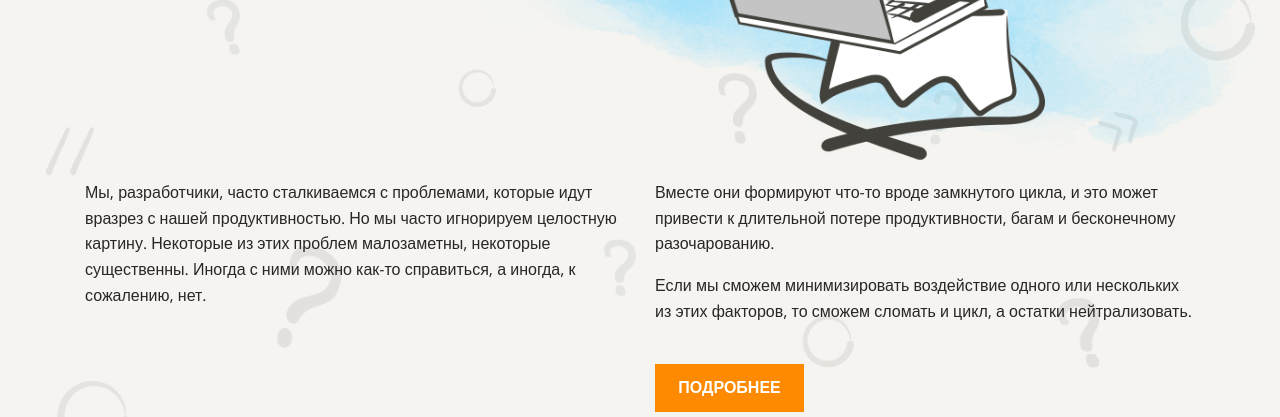
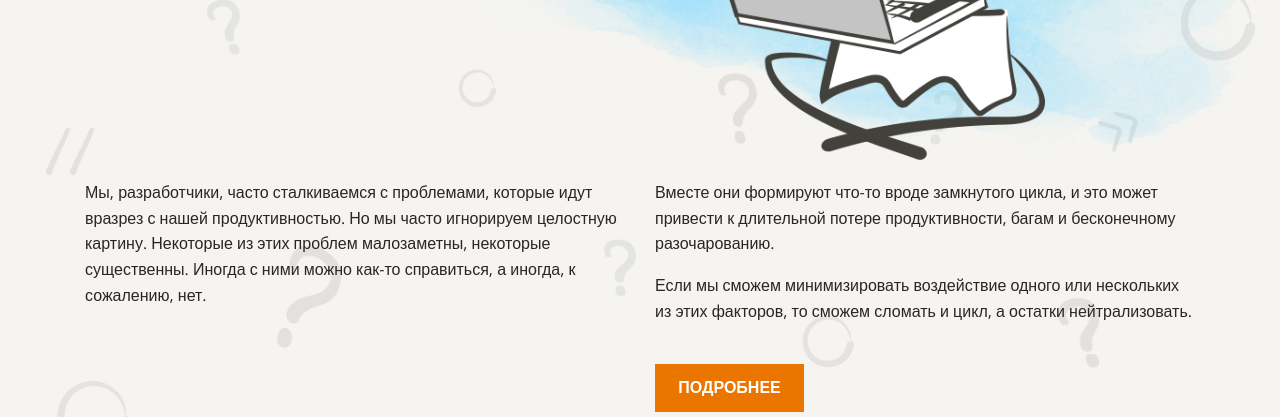
Before and after one commit to mclyalin/layout-designer-project-lvl1, a website: page src/index.html in a window 1280 px wide. In both pictures the pointer is over the link "ПОДРОБНЕЕ". Shown: the part 380-797 px from the top of the page. Drawn offline with nearby package versions, Linux system fonts and the light colour scheme; a web font is replaced by a local one.

Commit message:
Add button hover effect

```diff
--- a/src/styles/style.css
+++ b/src/styles/style.css
@@ -6,6 +6,7 @@
   --white-50: #d7ccc0;
   --light: #f5f4f0;
   --primary: #fe8a02;
+  --primary-hover: #ea7600;
   --primary-dark: #42413c;
   --dark: #2a2626;
   --dark-50: #908d8b;
@@ -95,7 +96,7 @@ h3 {
   box-sizing: border-box;
   width: 149px;
   height: 48px;
-  /* padding: 12px 24px; */
+  padding: 12px 24px;
 
   color: var(--white);
   font-weight: 700;
@@ -104,6 +105,11 @@ h3 {
   text-decoration: none;
 
   background-color: var(--primary);
+}
+
+.button:hover,
+.button:focus {
+  background-color: var(--primary-hover);
 }
 
 .read-more {
```
